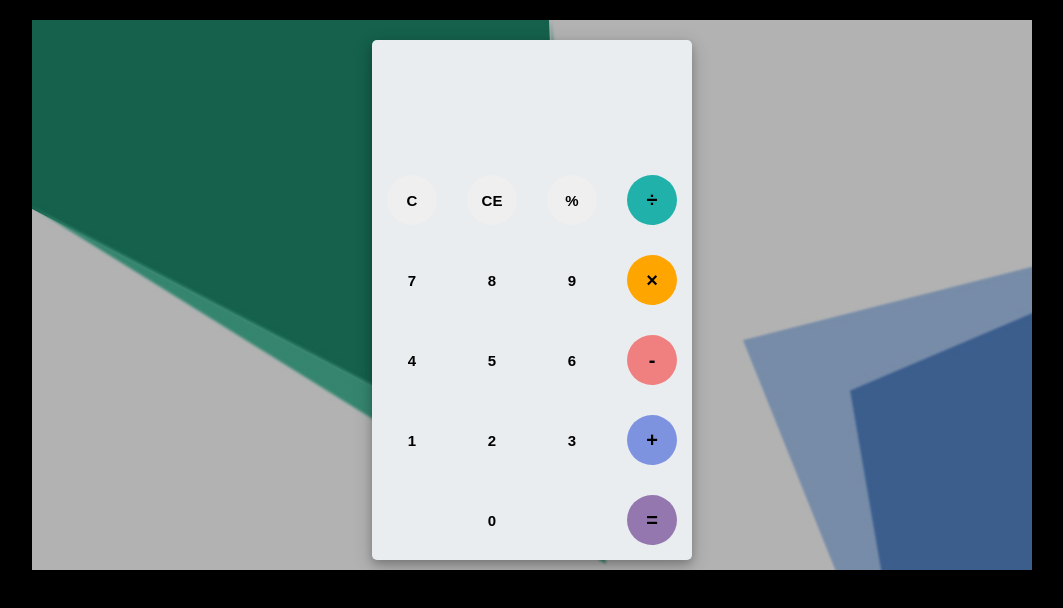
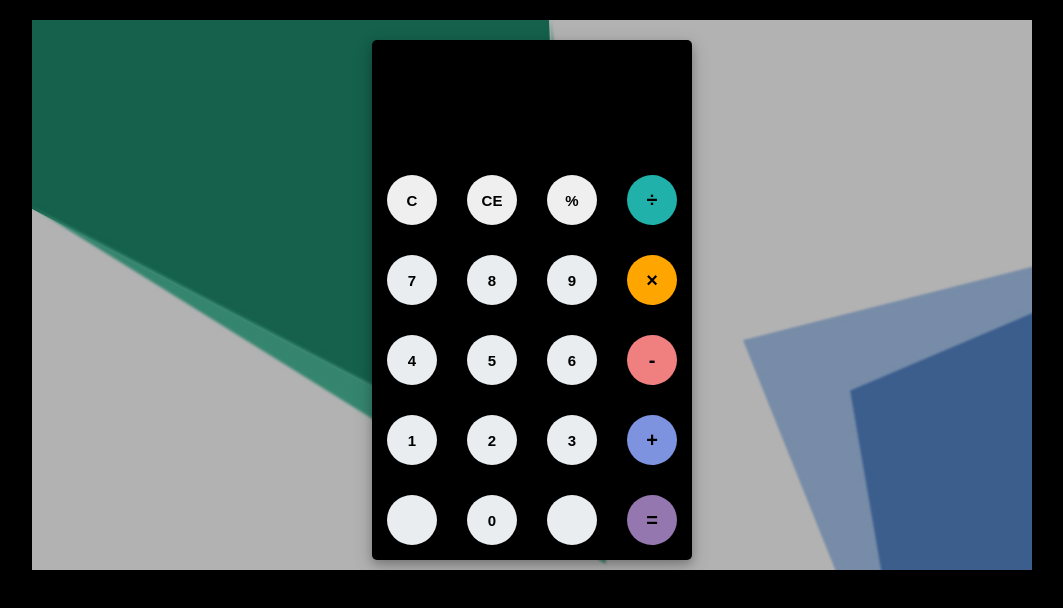
Before and after one commit to Hanser19/SimpleCalculator, a plain HTML site: page index.html in a window 1280 px wide. Shown: the whole page, without its empty margins (108-1171 px from the left). Drawn offline with Linux system fonts and the light colour scheme.

Commit message:
Update background color

```diff
--- a/style.css
+++ b/style.css
@@ -11,7 +11,7 @@ body{
 #calculator{
 	width: 320px;
 	height: 520px;
-	background-color: #eaedef;
+	background-color: #000000;
 	margin: 0 auto;
 	top: 20px;
 	position: relative;
```
